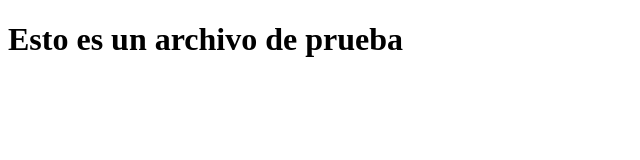
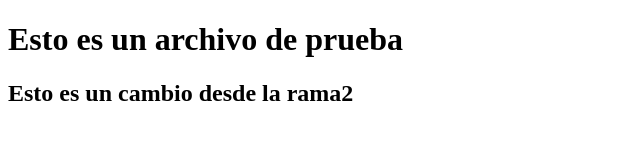
Before and after one commit to RBiri/git-desde-VSC, a plain HTML site: page index.html in a window 1280 px wide. Shown: the whole page, without its empty margins (0-640 px from the left). Drawn offline with Linux system fonts and the light colour scheme.

Commit message:
Esto es un cambio realizado desde la rama2

```diff
--- a/index.html
+++ b/index.html
@@ -7,5 +7,6 @@
 </head>
 <body>
     <h1>Esto es un archivo de prueba</h1>
+    <h2>Esto es un cambio desde la rama2</h2>
 </body>
 </html>
```
